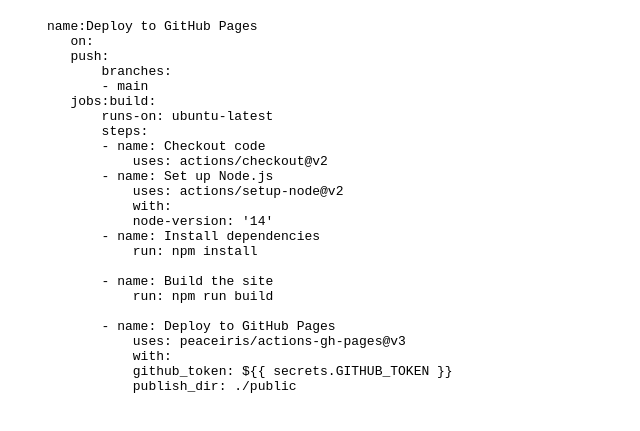
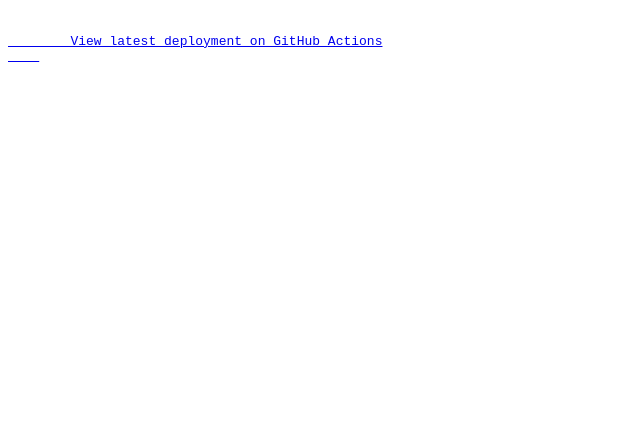
Before and after one commit to JagadeeshDevarakonda/testPages.github.io, a website: page root/page1.html in a window 1280 px wide. Shown: the part 61-492 px from the top of the page, without its empty margins (0-640 px from the left). Drawn offline with Linux system fonts and the light colour scheme.

Commit message:
updated page1.html

```diff
--- a/root/page1.html
+++ b/root/page1.html
@@ -8,31 +8,15 @@
 <body>
     <h1>GitHub Actions workflow Demo</h1>
     <pre id="actionText">
-     name:Deploy to GitHub Pages
-        on:
-        push:
-            branches:
-            - main
-        jobs:build:
-            runs-on: ubuntu-latest
-            steps:
-            - name: Checkout code
-                uses: actions/checkout@v2
-            - name: Set up Node.js
-                uses: actions/setup-node@v2
-                with:
-                node-version: '14'
-            - name: Install dependencies
-                run: npm install
+    <a href="https://github.com/JagadeeshDevarakonda/testPages.github.io/actions/runs/16527186669" target="_blank">
+        View latest deployment on GitHub Actions
+    </a>
 
-            - name: Build the site
-                run: npm run build
-
-            - name: Deploy to GitHub Pages
-                uses: peaceiris/actions-gh-pages@v3
-                with:
-                github_token: ${{ secrets.GITHUB_TOKEN }}
-                publish_dir: ./public
+<!-- Latest deployment:
+    <a href="https://github.com/Jagadeesh/testPages.github.io/actions?query=workflow%3A%22Deploy+to+GitHub+Pages%22" target="_blank">
+       View latest deployment on GitHub Actions
+    </a>
+-->
     </pre>
     </body>
 </html>
```
Also changed, not shown: page1.html (deleted, +0 -25 lines).
